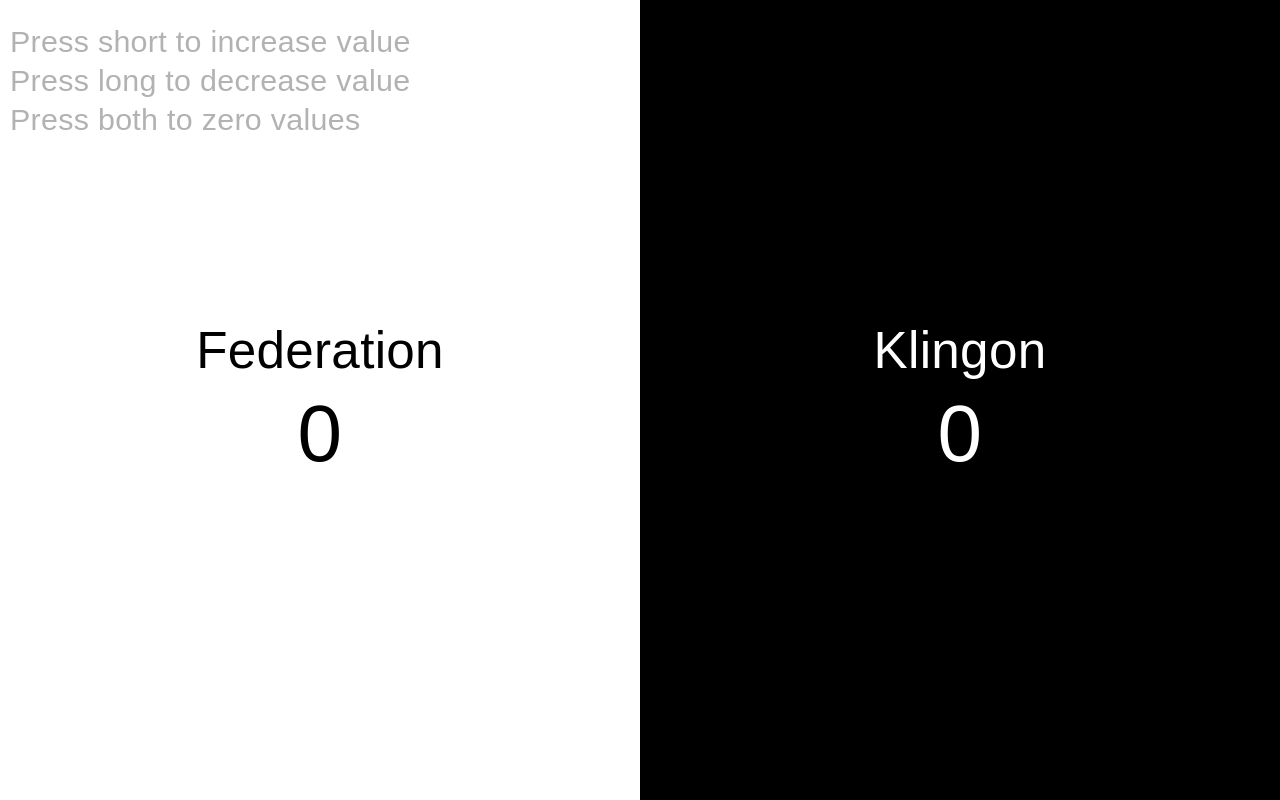
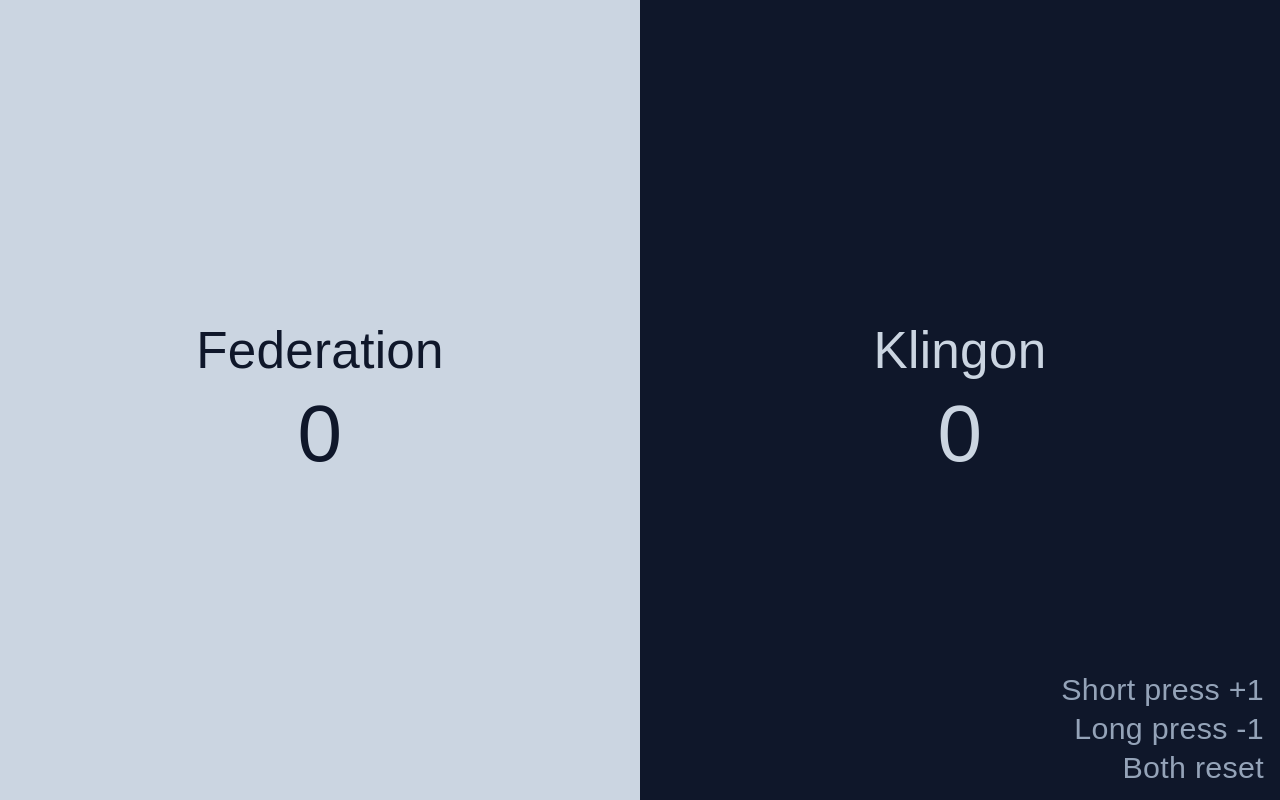
Before and after one commit to madsenandreas/pingpong, a Flask app: page / in a window 1280 px wide. Run offline with Flask 3, Linux system fonts and the light colour scheme.

Commit message:
feat: update UI styles and enhance game logic with team name pairs and confetti effects

```diff
--- a/static/css/style.css
+++ b/static/css/style.css
@@ -21,55 +21,49 @@
 }
 
 .white-half {
-    background-color: white;
-    color: black;
+    background-color: rgb(203 213 225);
+    color: rgb(15 23 42);
 }
 
 .black-half {
-    background-color: black;
-    color: white;
+    background-color: rgb(15 23 42);
+    color: rgb(203 213 225);
 }
 
 .information {
-    position: absolute;
-    top: 10px;
+    position: fixed;
+    display: flex;
+    justify-content: space-between;
+    bottom: 5%;
     height: 4rem;
     width: 100%;
-    display: flex;
-    flex-direction: column;
-    justify-content: center;
     align-items: center;
     z-index: 100;
+
 }
 .instructions {
-    position: absolute;
-    top: 10px;
-    left: 10px;
-    text-align: left;
+    text-align: right;
     font-size: 1.5vw;
-    width: auto;
-    max-width: 50%;
+    padding: 1rem;
+
 }
 
 .hidden {
     display: none;
 }
 .buttons {
-    position: absolute;
-    top: 10px;
-    right: 10px;
     display: flex;
-    gap: 10px;
 }
 
 .buttons button {
     padding: 8px 16px;
     font-size: 1rem;
-    border: none;
+    border: 1px solid rgb(15 23 42);
+    margin: 0 10px;
     border-radius: 4px;
     cursor: pointer;
-    background-color: #f0f0f0;
-    color: #333;
+    background-color: rgb(203 213 225);
+    color: rgb(15 23 42);
     transition: all 0.2s ease;
 }
 
@@ -98,7 +92,7 @@
 
 .instruction-text{
     font-size: 1.9rem;
-    color: #b2b2b2;
+    color: rgb(148 163 184);
     margin: 4px 0;
     font-weight: 300;
     letter-spacing: 0.3px;
@@ -113,6 +107,8 @@
     padding: 5rem;
 }
 
+
+
 .name-and-score span {
     margin: 0 10px;
     font-weight: 300;
--- a/static/js/script.js
+++ b/static/js/script.js
@@ -1,121 +1,111 @@
 let white_count = 0;
 let black_count = 0;
 let chosen_index = null;
-const whiteSideNames = [
-    "Fellowship",            // Lord of the Rings
-    "Jedi",                 // Star Wars
-    "Federation",           // Star Trek
-    "Dumbledore's Army",    // Harry Potter
-    "The Doctor",           // Doctor Who
-    "X-Men",                // X-Men
-    "Zion",                 // Matrix
-    "Serenity",             // Firefly
-    "Winchester",           // Supernatural
-];
+let confettiInterval = null;
 
-const blackSideNames = [
-    "Mordor",               // Lord of the Rings
-    "Sith",                 // Star Wars
-    "Klingon",              // Star Trek
-    "Death Eaters",         // Harry Potter
-    "Dalek",                // Doctor Who
-    "Brotherhood",          // X-Men
-    "Machine",              // Matrix
-    "Alliance",             // Firefly
-    "Demons",                // Supernatural
+// Team name pairs from different franchises
+const teamNames = [
+    {white: "Fellowship", black: "Mordor", franchise: "Lord of the Rings"},
+    {white: "Jedi", black: "Sith", franchise: "Star Wars"},
+    {white: "Federation", black: "Klingon", franchise: "Star Trek"},
+    {white: "Dumbledore's Army", black: "Death Eaters", franchise: "Harry Potter"},
+    {white: "The Doctor", black: "Dalek", franchise: "Doctor Who"},
+    {white: "X-Men", black: "Brotherhood", franchise: "X-Men"},
+    {white: "Zion", black: "Machine", franchise: "Matrix"},
+    {white: "Serenity", black: "Alliance", franchise: "Firefly"},
+    {white: "Winchester", black: "Demons", franchise: "Supernatural"}
 ];
 
 function updateTeamNames() {
     let new_index;
     do {
-        new_index = Math.floor(Math.random() * whiteSideNames.length);
+        new_index = Math.floor(Math.random() * teamNames.length);
     } while (new_index === chosen_index);
 
     chosen_index = new_index;
-    const randomWhiteName = whiteSideNames[chosen_index];
-    const randomBlackName = blackSideNames[chosen_index];
-    $('#white_side_name').text(randomWhiteName);
-    $('#black_side_name').text(randomBlackName);
+    const teams = teamNames[chosen_index];
+    $('#white_side_name').text(teams.white);
+    $('#black_side_name').text(teams.black);
+}
+
+function animatePanel(winner, loser, duration) {
+    $(`.${winner}-half`).animate({width: '100%'}, duration);
+    $(`.${loser}-half`).animate({width: '0%'}, duration);
+}
+
+function showCake(side) {
+    $('.cake').css({
+        'bottom': '-100%',
+        [side]: '45%'
+    }).removeClass('hidden')
+      .animate({bottom: '-10%'}, 1000);
+}
+
+function throwConfetti(color, intensity) {
+    const colors = color === 'white' ?
+        ['#ffffff', '#f0f0f0', '#e0e0e0'] :
+        ['#000000', '#202020', '#404040'];
+
+    confetti({
+        particleCount: intensity === 'high' ? 150 : 100,
+        spread: intensity === 'high' ? 200 : 150,
+        origin: { y: 0.6 },
+        colors: colors
+    });
+}
+
+function startConfettiInterval(color, intensity) {
+    if (confettiInterval) {
+        clearInterval(confettiInterval);
+    }
+    confettiInterval = setInterval(() => throwConfetti(color, intensity), 500);
 }
 
 function checkWinner() {
     if (white_count === 0 && black_count === 0) {
         // Reset panels to original state
-        $('.white-half').animate({width: '50%'}, 500);
-        $('.black-half').animate({width: '50%'}, 500);
-        $('.cake').addClass('hidden');
-        $('.cake').css('bottom', '-100%');
-        updateTeamNames(); // Update names when game resets
-    } else if (white_count >= 11) {
+        $('.white-half, .black-half').animate({width: '50%'}, 500);
+        $('.cake').addClass('hidden').css('bottom', '-100%');
+        if (confettiInterval) {
+            clearInterval(confettiInterval);
+            confettiInterval = null;
+        }
+        updateTeamNames();
+        return;
+    }
+
+    if (white_count >= 11) {
         if (black_count === 0) {
-            $('.black-half').animate({width: '0%'}, 250);
-            $('.white-half').animate({width: '100%'}, 250);
-            $('.cake').css('bottom', '-100%')
-            $('.cake').css('right', '45%')
-            $('.cake').removeClass('hidden');
-            $('.cake').animate({bottom: '-10%'}, 1000);
-
-            confetti({
-                particleCount: 150,
-                spread: 150,
-                origin: { y: 0.6 },
-                colors: ['#000000', '#202020', '#404040']
-            });
-
+            animatePanel('white', 'black', 1000);
+            showCake('right');
+            startConfettiInterval('black', 'high');
         } else {
-            $('.black-half').animate({width: '0%'}, 500);
-            $('.white-half').animate({width: '100%'}, 500);
-            confetti({
-                particleCount: 100,
-                spread: 70,
-                origin: { y: 0.6 },
-                colors: ['#000000', '#202020', '#404040']
-            });
+            animatePanel('white', 'black', 1000);
+            startConfettiInterval('black', 'normal');
         }
     } else if (black_count >= 11) {
         if (white_count === 0) {
-            $('.white-half').animate({width: '0%'}, 250);
-            $('.black-half').animate({width: '100%'}, 250);
-            $('.cake').css('bottom', '-100%')
-            $('.cake').css('left', '45%')
-            $('.cake').removeClass('hidden');
-            $('.cake').animate({bottom: '-10%'}, 1000);
-            // Add black confetti
-            confetti({
-                particleCount: 150,
-                spread: 100,
-                origin: { y: 0.6 },
-                colors: ['#ffffff', '#f0f0f0', '#e0e0e0']
-            });
+            animatePanel('black', 'white', 1000);
+            showCake('left');
+            startConfettiInterval('white', 'high');
         } else {
-            $('.white-half').animate({width: '0%'}, 500);
-            $('.black-half').animate({width: '100%'}, 500);
-            confetti({
-                particleCount: 100,
-                spread: 70,
-                origin: { y: 0.6 },
-                colors: ['#ffffff', '#f0f0f0', '#e0e0e0']
-            });
+            animatePanel('black', 'white', 1000);
+            startConfettiInterval('white', 'normal');
         }
     }
 }
 
 function updateInstructions() {
-    if (white_count > 0 || black_count > 0) {
-        $('.instructions').fadeOut(500);
-    } else {
-        $('.instructions').fadeIn(500);
-    }
+    const method = (white_count > 0 || black_count > 0) ? 'fadeOut' : 'fadeIn';
+    $('.instructions')[method](500);
 }
 
 $(document).ready(function() {
-    updateTeamNames(); // Update names when DOM loads
+    updateTeamNames();
 
     $.getJSON('/isDebug', function(data) {
         if (data.debug) {
-            $('#button_white').removeClass('hidden');
-            $('#button_black').removeClass('hidden');
-            $('#button_reset').removeClass('hidden');
+            $('#button_white, #button_black, #button_reset').removeClass('hidden');
         }
     });
 
@@ -132,34 +122,27 @@
             const newWhiteCount = parseInt(data.count_white);
             const newBlackCount = parseInt(data.count_black);
 
+            const updateCallback = () => {
+                checkWinner();
+                updateInstructions();
+            };
+
             if (newWhiteCount !== white_count) {
                 white_count = newWhiteCount;
-                updateCounter('#count_white', white_count, function() {
-                    checkWinner();
-                    updateInstructions();
-                });
+                updateCounter('#count_white', white_count, updateCallback);
             }
 
             if (newBlackCount !== black_count) {
                 black_count = newBlackCount;
-                updateCounter('#count_black', black_count, function() {
-                    checkWinner();
-                    updateInstructions();
-                });
+                updateCounter('#count_black', black_count, updateCallback);
             }
         });
     }
 
     setInterval(fetchCounts, 50);
 
-    // DEBUGGING BUTTONS
-    $('#button_white').click(function() {
-        $.post('/button_white');
-    });
-    $('#button_black').click(function() {
-        $.post('/button_black');
-    });
-    $('#button_reset').click(function() {
-        $.post('/reset');
-    });
+    // Debug button handlers
+    $('#button_white').click(() => $.post('/button_white'));
+    $('#button_black').click(() => $.post('/button_black'));
+    $('#button_reset').click(() => $.post('/reset'));
 });
--- a/templates/index.html
+++ b/templates/index.html
@@ -8,15 +8,15 @@
 </head>
 <body>
     <div class="information">
-        <div class="instructions">
-            <div class="instruction-text">Press short to increase value</div>
-            <div class="instruction-text">Press long to decrease value</div>
-            <div class="instruction-text">Press both to zero values</div>
-        </div>
         <div class="buttons">
             <button id="button_reset" class="hidden">Reset</button>
             <button id="button_white" class="hidden">White</button>
             <button id="button_black" class="hidden">Black</button>
+        </div>
+        <div class="instructions">
+            <div class="instruction-text">Short press +1</div>
+            <div class="instruction-text">Long press -1</div>
+            <div class="instruction-text">Both reset</div>
         </div>
     </div>
 
```
